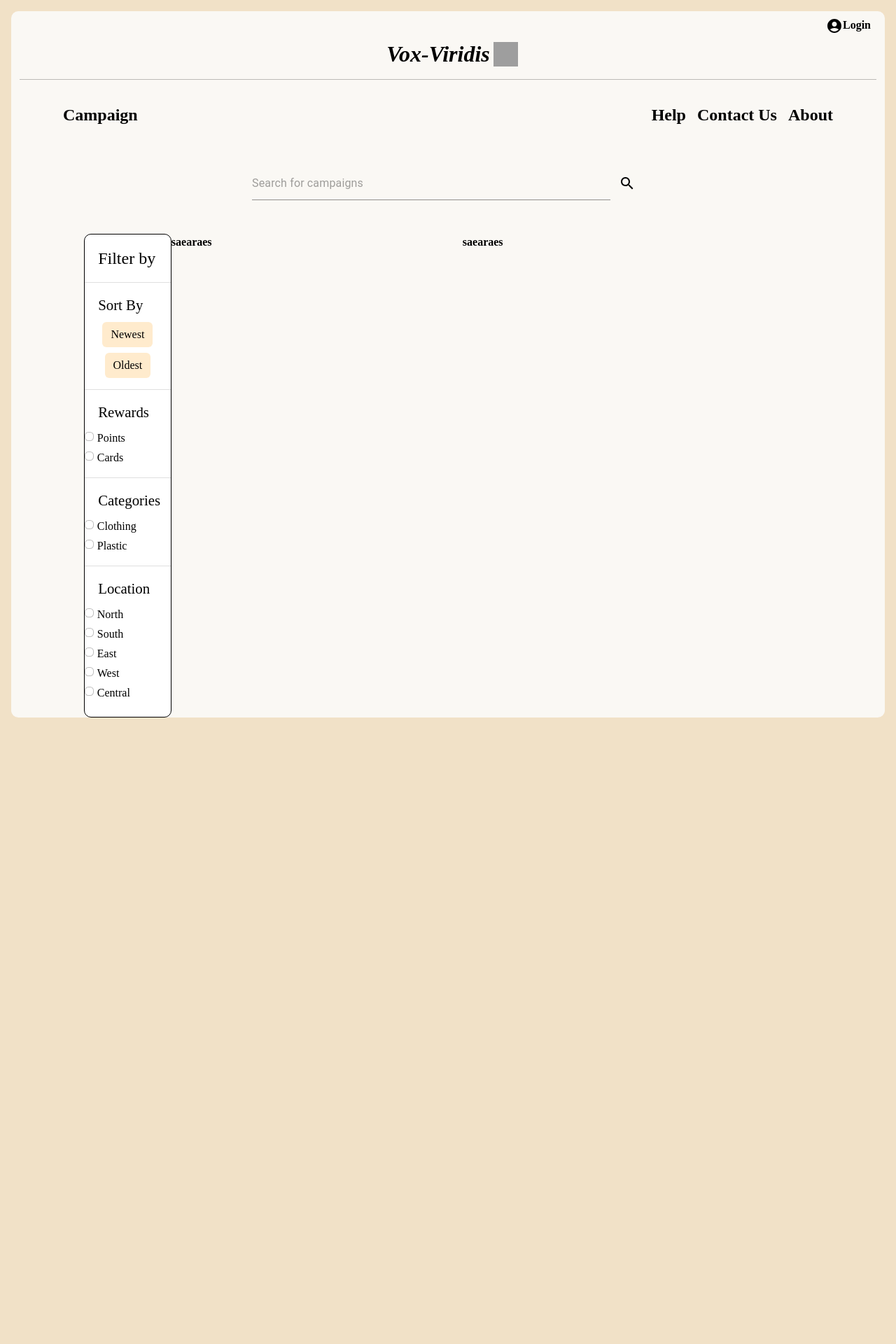
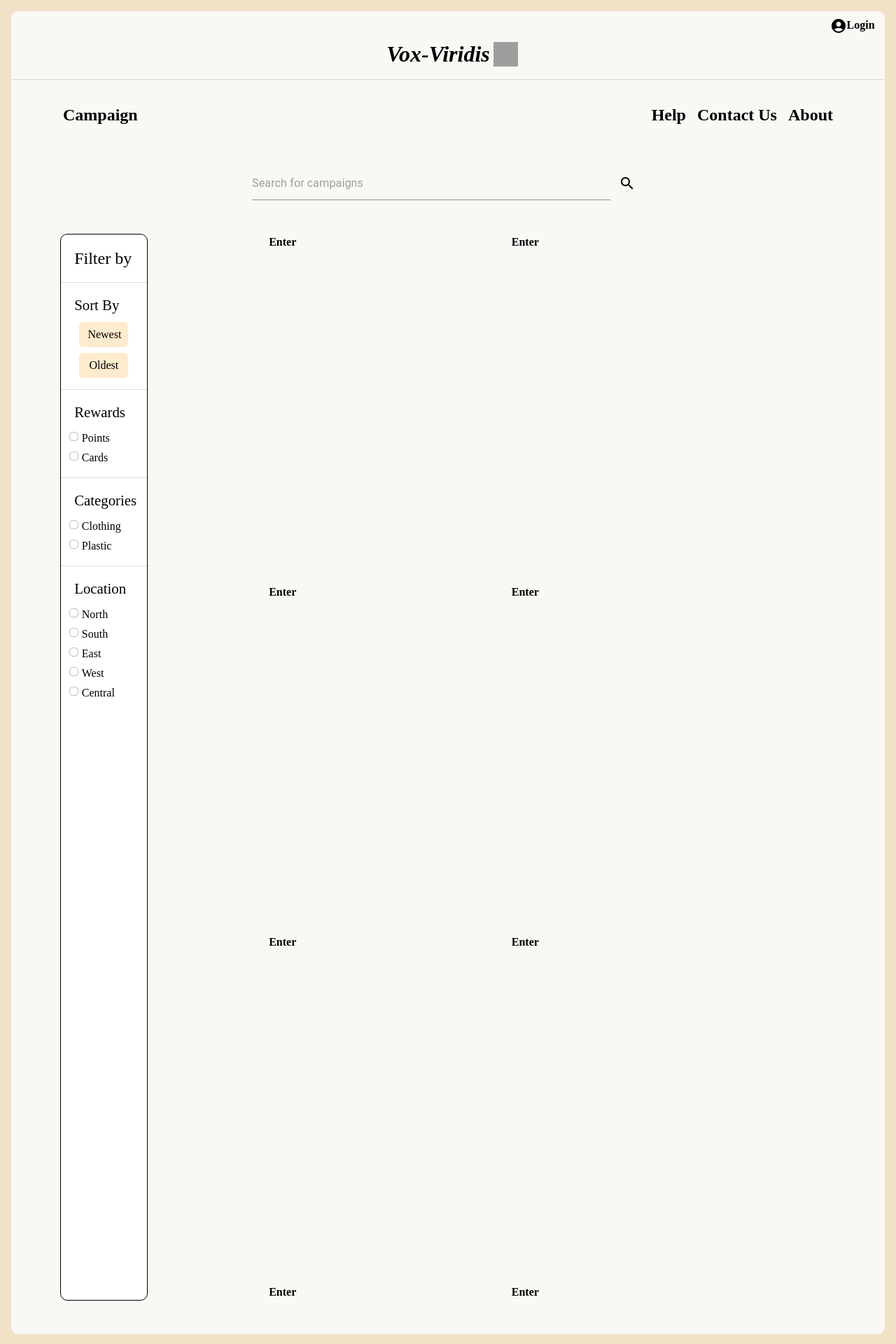
Before and after one commit to cs203t5/cs203t5-frontend, a Next.js app in the folder vox-viridis/: page /campaign in a window 1280 px wide. Shown: the top 1920 px of the page at 70% size. Before the commit the page ends 1041 px from the top, so only its background shows below. Built offline with nearby package versions, Linux system fonts and the light colour scheme; grey boxes are pictures that could not be loaded; a web font is replaced by a local one.

Commit message:
made campaign filter bar sticky

```diff
--- /dev/null
+++ b/vox-viridis/components/Campaign/CampaignBox.js
@@ -0,0 +1,9 @@
+function CampaignBox() {
+    return (
+        <div className="col-4 p-0 offset-1 " style={{ display: "flex" }}>
+            Enter
+        </div>
+    );
+}
+
+export default CampaignBox;
--- a/vox-viridis/components/Campaign/CampaignFilter.js
+++ b/vox-viridis/components/Campaign/CampaignFilter.js
@@ -21,13 +21,17 @@ const contents = [
 const CampaignFilter = () => {
     return (
         <div
-            className="col-2 lg-1 mt-10 d-none d-lg-block sticky-top p-0 offset-1"
+            className="col-2 lg-1 mt-10 d-none d-lg-block sticky-top p-0"
             style={{
                 backgroundColor: "#ffffff",
                 borderRadius: "10px",
                 borderStyle: "solid",
                 borderWidth: "1.8px",
                 width: "10%",
+                marginLeft: "70px",
+                maxHeight: "auto",
+                overflow: "visible",
+                alignItems: "flex-start",
             }}
         >
             <div
--- a/vox-viridis/components/Campaign/CampaignFilterCheckBox.js
+++ b/vox-viridis/components/Campaign/CampaignFilterCheckBox.js
@@ -2,7 +2,6 @@ import styles from "./CampaignFilterCheckBox.module.css";
 const CampaignFilterCheckBox = (props) => {
     const renderCheckBox = props.content.filters.map((filter) => (
         <div class="form-check" style={{ display: "flex" }}>
-            <div className="" style={{ display: "flex" }}>
             <input
                 class="form-check-input "
                 type="checkbox"
@@ -17,16 +16,15 @@ const CampaignFilterCheckBox = (props) => {
                     marginLeft: "5px",
                     fontWeight: "normal",
                     fontSize: "medium",
-                        alignSelf: "center",
+                    // alignSelf: "center",
                     marginTop: "2px",
                 }}
             >
                 {filter}
             </label>
         </div>
-        </div>
     ));
-    console.log(props.style);
+
     return (
         <div
             className="row-fluid"
@@ -45,12 +43,7 @@ const CampaignFilterCheckBox = (props) => {
             >
                 {props.content.title}
             </div>
-            <div
-                className="container-fluid p-0 "
-                style={{
-                    paddingLeft: "10px!important",
-                }}
-            >
+            <div className="container-fluid p-10 ">
                 {props.content.filters && renderCheckBox}
             </div>
         </div>
--- a/vox-viridis/components/Campaign/CampaignSortBy.js
+++ b/vox-viridis/components/Campaign/CampaignSortBy.js
@@ -1,5 +1,7 @@
 import { Button } from "@mui/material";
 import styles from "./CampaignSortBy.module.css";
+
+const buttons = ["Newest", "Oldest"];
 
 const CampaignSortBy = () => {
     return (
@@ -16,6 +18,7 @@ const CampaignSortBy = () => {
             </div>
             <div className="container-fluid p-0" style={{ width: "inherit" }}>
                 <div className="row gap-2" style={{ margin: "auto" }}>
+                    {buttons.map((button) => (
                         <div
                             className="col p-0 justify-content-center"
                             style={{ display: "flex" }}
@@ -28,29 +31,13 @@ const CampaignSortBy = () => {
                                     color: "black",
                                     border: "0",
                                     margin: "auto",
+                                    width: "70px",
                                 }}
                             >
-                            Newest
+                                {button}
                             </button>
                         </div>
-                    <div
-                        className="col p-0 justify-content-center"
-                        style={{ display: "flex" }}
-                    >
-                        <button
-                            type="button"
-                            class="btn btn-primary btn-xs"
-                            style={{
-                                backgroundColor: "blanchedalmond",
-                                color: "black",
-                                border: "0",
-
-                                width: "auto",
-                            }}
-                        >
-                            Oldest
-                        </button>
-                    </div>
+                    ))}
                 </div>
             </div>
         </div>
--- a/vox-viridis/components/Navbar.js
+++ b/vox-viridis/components/Navbar.js
@@ -8,7 +8,7 @@ import NavbarTemplate from "react-bootstrap/Navbar";
 
 const Navbar = () => {
     return (
-        <div className="container-fluid">
+        <div className="container-fluid p-0">
             <div
                 className="d-flex flex-row-reverse p-2"
                 style={{ cursor: "pointer" }}
@@ -37,7 +37,7 @@ const Navbar = () => {
                 </div>
             </Link>
 
-            <hr />
+            <hr style={{ color: "grey" }} />
             <div className={styles.routeContainer}>
                 <NavbarTemplate expand="lg">
                     <Container>
--- a/vox-viridis/components/Navbar.module.css
+++ b/vox-viridis/components/Navbar.module.css
@@ -8,6 +8,7 @@
 
 .loginText {
     margin-top: 0.2vh;
+    margin-right: 0.5vw;
 }
 
 .topbarText {
@@ -24,7 +25,6 @@
     cursor: pointer;
 }
 .routeContainer {
-    overflow: hidden;
     color: black;
 }
 .routeContainerLeft {
--- a/vox-viridis/pages/campaign/index.js
+++ b/vox-viridis/pages/campaign/index.js
@@ -4,6 +4,8 @@ import globalStyle from "../Global.module.css";
 import styles from "./campaign.module.css";
 import SearchIcon from "@mui/icons-material/Search";
 import CampaignFilter from "../../components/Campaign/CampaignFilter";
+import Footer from "../../components/Footer.js";
+import CampaignBox from "../../components/Campaign/CampaignBox";
 
 const Campaign = () => {
     return (
@@ -20,17 +22,41 @@ const Campaign = () => {
                             <SearchIcon />
                         </IconButton>
                     </div>
-                    <div className="container-fluid g-0 mt-5 ">
-                        <div className="row m-auto">
+                    <div className="container-fluid g-0 mt-5 pb-5">
+                        <div className="row m-auto ">
                             <CampaignFilter />
-
-                            <div className="col-4 p-0 ">saearaes</div>
-
-                            <div className="col-4 p-0 ">saearaes</div>
+                            <div className="col-8 p-0 offset-1">
+                                <div
+                                    className="row m-auto"
+                                    style={{ height: "500px" }}
+                                >
+                                    <CampaignBox />
+                                    <CampaignBox />
+                                </div>
+                                <div
+                                    className="row m-auto"
+                                    style={{ height: "500px" }}
+                                >
+                                    <CampaignBox />
+                                    <CampaignBox />
+                                </div>
+                                <div
+                                    className="row m-auto"
+                                    style={{ height: "500px" }}
+                                >
+                                    <CampaignBox />
+                                    <CampaignBox />
+                                </div>
+                                <div className="row m-auto">
+                                    <CampaignBox />
+                                    <CampaignBox />
+                                </div>
+                            </div>
                         </div>
                     </div>
                 </div>
             </div>
+            <Footer></Footer>
         </div>
     );
 };
```
Lines whose indentation alone changed are shown as unchanged.
